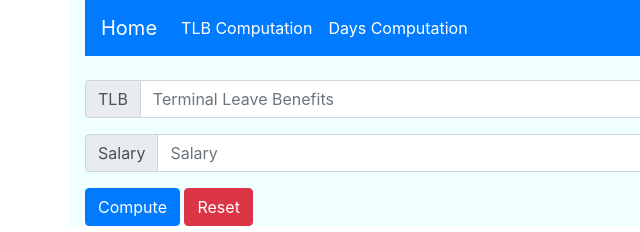
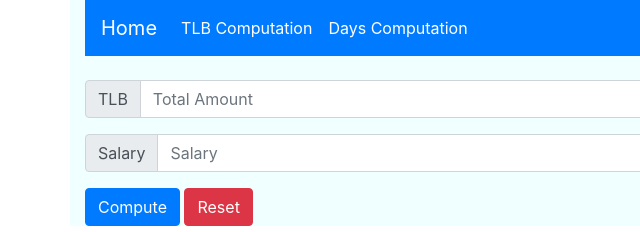
Before and after one commit to haxs101/TLB-computation, a plain HTML site: page index.html in a window 1280 px wide. Both pictures are taken after a click on the link "Days Computation". Shown: the top 232 px of the page, 0-640 px from the left. Drawn offline with nearby package versions, Linux system fonts and the light colour scheme.

Commit message:
Update index.html
.

```diff
--- a/index.html
+++ b/index.html
@@ -69,7 +69,7 @@
                   <div class="input-group-prepend">
                     <span class="input-group-text" id="basic-addon1">TLB</span>
                   </div>
-                  <input type="number"  id="tlb" class="form-control" placeholder="Terminal Leave Benefits" aria-label="Username" aria-describedby="basic-addon1" required>
+                  <input type="number"  id="tlb" class="form-control" placeholder="Total Amount" aria-label="Username" aria-describedby="basic-addon1" required>
                 </div>
 
                 <div class="input-group mb-3">
```
